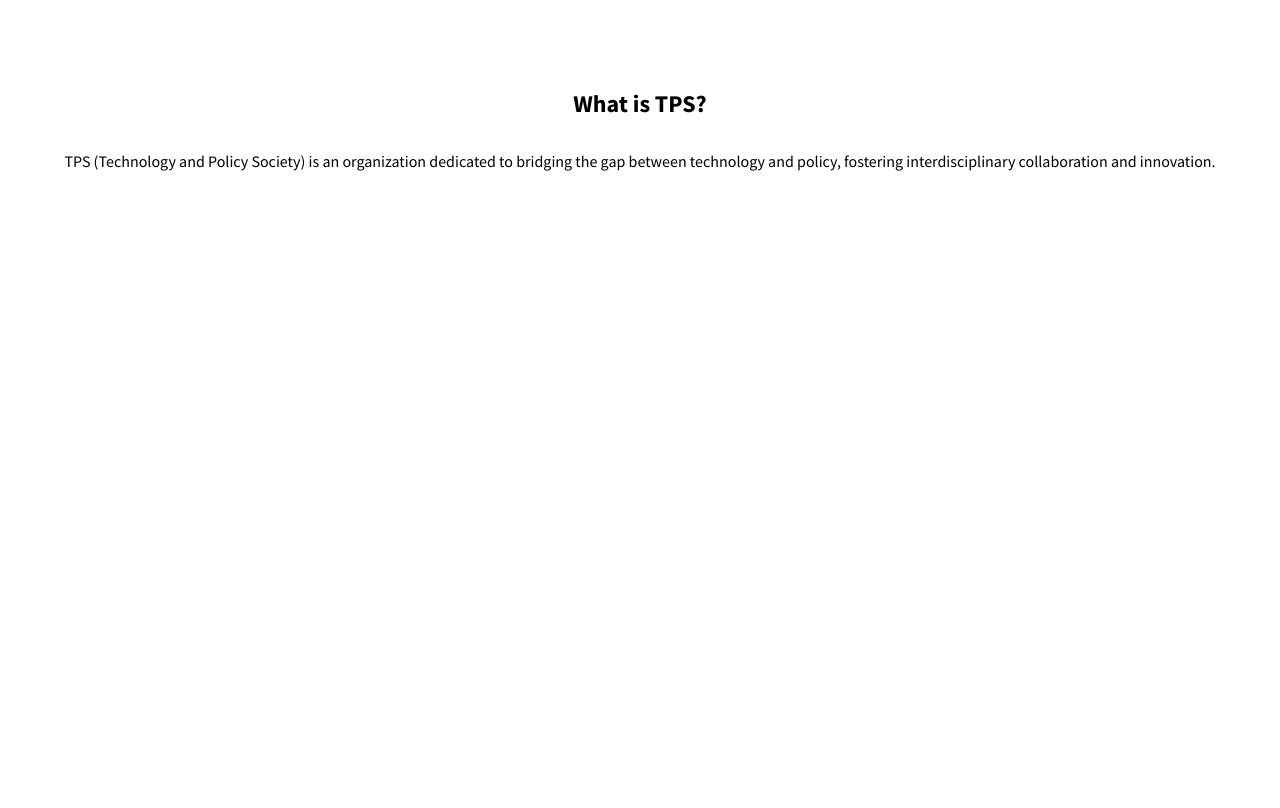
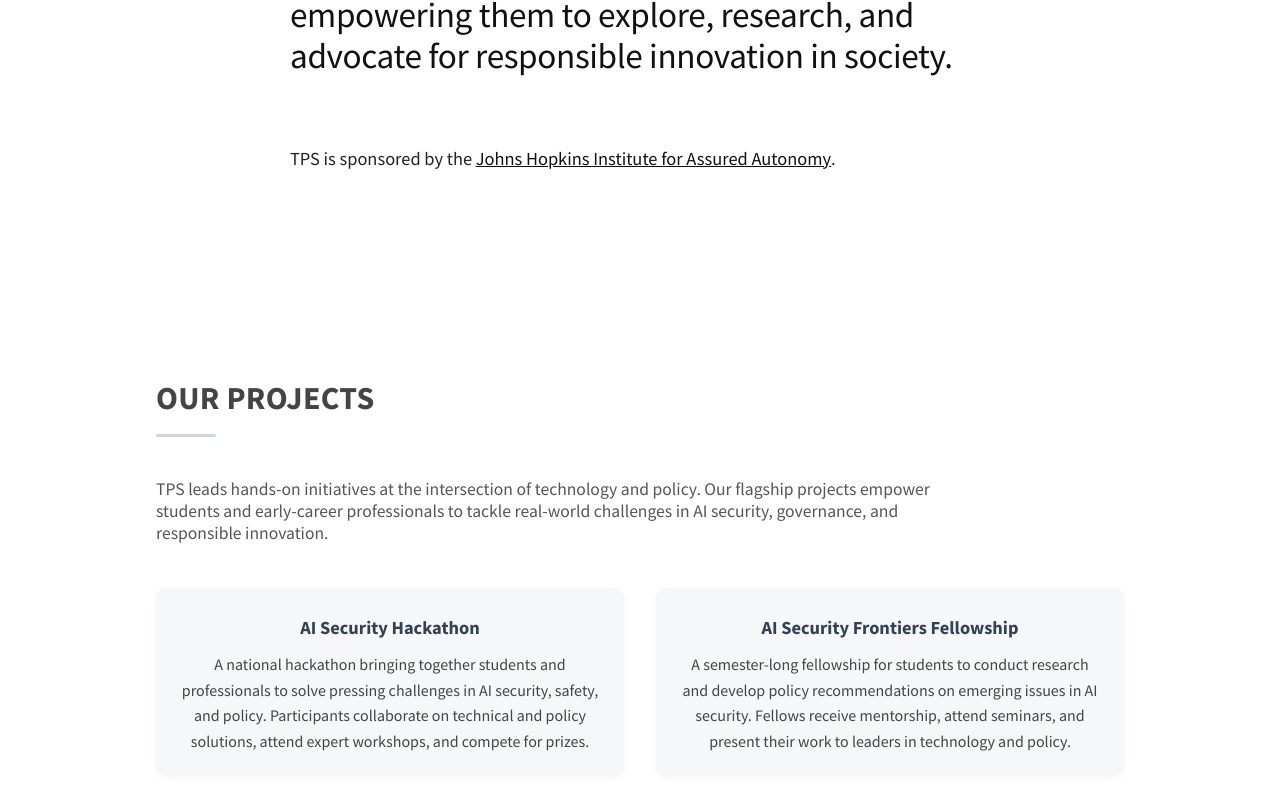
Before and after one commit to baekbyte/tps-website, a React (Create React App) app: page /home in a window 1280 px wide. Shown: the part 1192-2000 px from the top of the page. Built offline with nearby package versions, Linux system fonts and the light colour scheme.

Commit message:
Designing what is tps and our projects section

```diff
--- a/src/components/MainPage.css
+++ b/src/components/MainPage.css
@@ -353,3 +353,175 @@
     height: 80px;
   }
 }
+
+.what-is-tps-section {
+  background: #fff;
+  min-height: 60vh;
+  display: flex;
+  align-items: center;
+  justify-content: center;
+  padding: 96px 0 0 0;
+}
+
+.what-is-tps-textblock {
+  max-width: 700px;
+  width: 100%;
+  margin: 0 auto;
+  display: flex;
+  flex-direction: column;
+  gap: 44px;
+}
+
+.tps-mission-statement {
+  font-size: 2.2rem;
+  font-weight: 400;
+  line-height: 1.18;
+  color: #111;
+  margin: 0;
+  letter-spacing: -0.01em;
+  text-align: left;
+}
+
+.tps-mission-statement b {
+  font-weight: 700;
+}
+
+.tps-sponsor {
+  font-size: 1.15rem;
+  color: #222;
+  margin: 0;
+  line-height: 1.5;
+  margin-top: 24px;
+  text-align: left;
+}
+
+.tps-sponsor a {
+  color: #111;
+  text-decoration: underline;
+  font-weight: 500;
+}
+
+@media (max-width: 900px) {
+  .what-is-tps-section {
+    padding: 48px 0;
+    min-height: 40vh;
+  }
+  .what-is-tps-textblock {
+    max-width: 95vw;
+    gap: 28px;
+  }
+  .tps-mission-statement {
+    font-size: 1.3rem;
+  }
+  .tps-sponsor {
+    font-size: 1rem;
+    margin-top: 16px;
+  }
+}
+
+@media (max-width: 600px) {
+  .what-is-tps-section {
+    padding: 24px 0;
+    min-height: unset;
+  }
+  .what-is-tps-textblock {
+    padding: 0 8px;
+    gap: 18px;
+  }
+  .tps-mission-statement {
+    font-size: 1.05rem;
+  }
+  .tps-sponsor {
+    font-size: 0.92rem;
+    margin-top: 10px;
+  }
+}
+
+.our-projects-section {
+  background: #fff;
+  min-height: 60vh;
+  display: flex;
+  align-items: center;
+  justify-content: center;
+  padding: 96px 0 0 0;
+
+}
+
+.our-projects-block {
+  max-width: 1100px;
+  margin: 0 auto;
+  padding: 0 24px;
+  display: flex;
+  flex-direction: column;
+  align-items: flex-start;
+}
+
+.our-projects-title {
+  font-size: 2rem;
+  font-weight: 700;
+  color: #444;
+  letter-spacing: 0.01em;
+  margin-bottom: 0.2em;
+  text-align: left;
+}
+
+.our-projects-divider {
+  width: 60px;
+  height: 3px;
+  background: #d1d5db;
+  border-radius: 2px;
+  margin-bottom: 1.5em;
+}
+
+.our-projects-desc {
+  font-size: 1.1rem;
+  color: #555;
+  margin-bottom: 2.5em;
+  max-width: 800px;
+  text-align: left;
+}
+
+.our-projects-cards {
+  display: flex;
+  gap: 32px;
+  width: 100%;
+  flex-wrap: wrap;
+}
+
+.project-card {
+  background: #f6f7f9;
+  border-radius: 10px;
+  box-shadow: 0 2px 8px rgba(0,0,0,0.04);
+  padding: 28px 24px 22px 24px;
+  flex: 1 1 320px;
+  min-width: 260px;
+  max-width: 420px;
+  display: flex;
+  flex-direction: column;
+  margin-bottom: 24px;
+}
+
+.project-card-title {
+  font-size: 1.15rem;
+  font-weight: 700;
+  color: #334155;
+  margin-bottom: 0.7em;
+}
+
+.project-card-desc {
+  font-size: 1rem;
+  color: #444;
+  line-height: 1.6;
+}
+
+@media (max-width: 900px) {
+  .our-projects-cards {
+    flex-direction: column;
+    gap: 18px;
+  }
+  .project-card {
+    max-width: 100%;
+    min-width: 0;
+    padding: 22px 14px 16px 14px;
+  }
+}
--- a/src/components/MainPage.tsx
+++ b/src/components/MainPage.tsx
@@ -39,14 +39,39 @@ const MainPage: React.FC = () => {
 
             {/* Section 2: What is TPS */}
             <section className="main-section what-is-tps-section" id="what-is-tps">
-                <h2>What is TPS?</h2>
-                <p>TPS (Technology and Policy Society) is an organization dedicated to bridging the gap between technology and policy, fostering interdisciplinary collaboration and innovation.</p>
+                <div className="what-is-tps-textblock">
+                  <p className="tps-mission-statement">
+                    The Technology and Policy Society (TPS) is a student-led organization that connects <b>students and young professionals</b> passionate about the intersection of <b>technology</b> and <b>public policy</b>, empowering them to explore, research, and advocate for responsible innovation in society.
+                  </p>
+                  <p className="tps-sponsor">
+                    TPS is sponsored by the <a href="https://iaa.jhu.edu/" target="_blank" rel="noopener noreferrer">Johns Hopkins Institute for Assured Autonomy</a>.
+                  </p>
+                </div>
             </section>
 
             {/* Section 3: Our Projects */}
             <section className="main-section our-projects-section" id="our-projects">
-                <h2>Our Projects</h2>
-                <p>Explore our diverse range of projects that address real-world challenges at the intersection of technology and policy.</p>
+                <div className="our-projects-block">
+                  <h2 className="our-projects-title">OUR PROJECTS</h2>
+                  <div className="our-projects-divider"></div>
+                  <p className="our-projects-desc">
+                    TPS leads hands-on initiatives at the intersection of technology and policy. Our flagship projects empower students and early-career professionals to tackle real-world challenges in AI security, governance, and responsible innovation.
+                  </p>
+                  <div className="our-projects-cards">
+                    <div className="project-card">
+                      <div className="project-card-title">AI Security Hackathon</div>
+                      <div className="project-card-desc">
+                        A national hackathon bringing together students and professionals to solve pressing challenges in AI security, safety, and policy. Participants collaborate on technical and policy solutions, attend expert workshops, and compete for prizes.
+                      </div>
+                    </div>
+                    <div className="project-card">
+                      <div className="project-card-title">AI Security Frontiers Fellowship</div>
+                      <div className="project-card-desc">
+                        A semester-long fellowship for students to conduct research and develop policy recommendations on emerging issues in AI security. Fellows receive mentorship, attend seminars, and present their work to leaders in technology and policy.
+                      </div>
+                    </div>
+                  </div>
+                </div>
             </section>
 
             {/* Section 4: Our Impact */}
```
